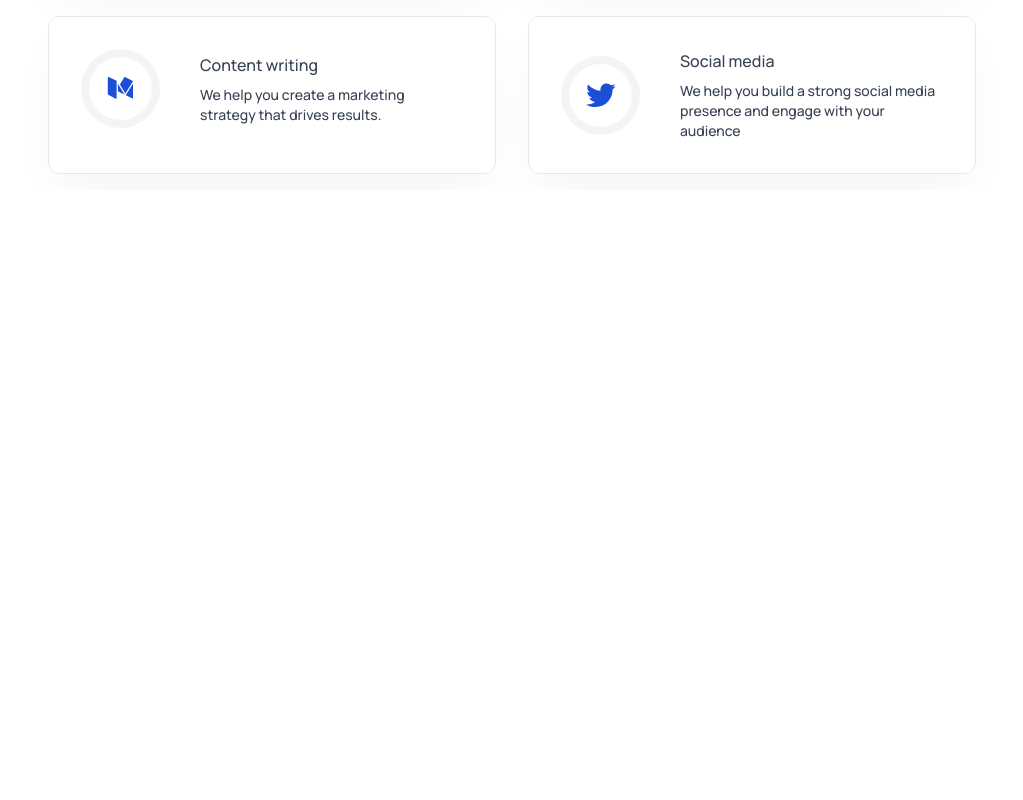
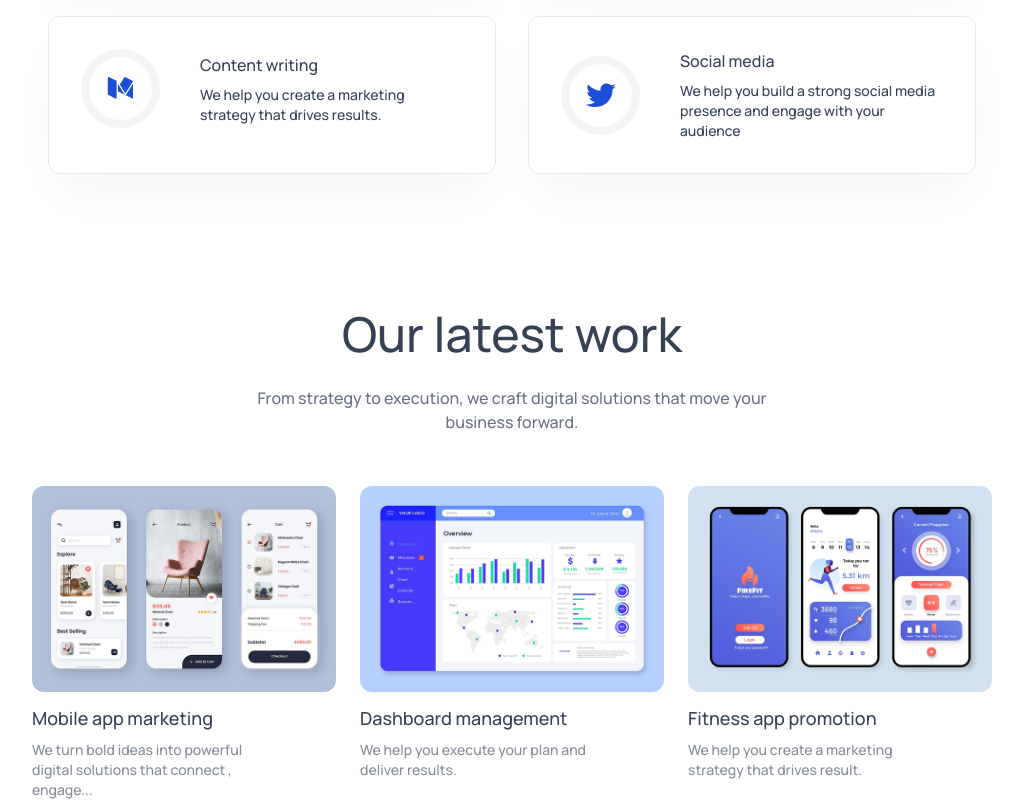
Before and after one commit to shivam347/frontendProject_react, a React (Vite) app: page / in a window 1280 px wide. Shown: the part 1720-2520 px from the top of the page, without its empty margins (128-1151 px from the left). Before the commit the page ends 1910 px from the top, so only its background shows below. Built offline with nearby package versions, Linux system fonts and the light colour scheme.

Commit message:
added our-work component

```diff
--- a/src/App.jsx
+++ b/src/App.jsx
@@ -3,6 +3,7 @@
 import Hero from './components/Hero'
 import TrustedBy from './components/TrustedBy'
 import Services from './components/Services'
+import OurWork from './components/OurWork'
 
 const App = () => {
 
@@ -28,6 +29,7 @@
       <Hero />
       <TrustedBy/>
       <Services/>
+      <OurWork/>
 
 
     </div>
--- a/src/components/OurWork.jsx
+++ b/src/components/OurWork.jsx
@@ -1,8 +1,50 @@
 import React from 'react'
+import Title from './Title'
+import assets from '../assets/assets'
 
 const OurWork = () => {
+
+    const workData = [
+        {
+            title: 'Mobile app marketing',
+            description: 'We turn bold ideas into powerful digital solutions that connect , engage...',
+            image: assets.work_mobile_app
+        },
+
+        {
+            title: 'Dashboard management',
+            description: 'We help you execute your plan and deliver results.',
+            image: assets.work_dashboard_management
+        },
+
+        {
+            title: 'Fitness app promotion',
+            description: 'We help you create a marketing strategy that drives result.',
+            image: assets.work_fitness_app
+        }
+    ]
   return (
-    <div id='our-work' className=''>
+    <div id='our-work' className='flex flex-col items-center gap-7
+    px-4 sm:px-12 lg:px-24 xl:px-40 pt-30 text-gray-700 dark:text-white'>
+
+    <Title title='Our latest work'  desc='From strategy to execution, we craft digital
+    solutions that move your business forward.'/>
+
+    <div className='grid sm:grid-cols-2 lg:grid-cols-3 gap-6 w-full max-w-5xl'>
+
+        {
+            workData.map((work, index) =>(
+                <div key={index} className='hover:scale-102 duration-500 transition-all
+                cursor-pointer'>
+
+                    <img src={work.image} className='w-full rounded-xl' alt=''/>
+                    <h3 className='mt-3 mb-2 text-lg font-semibold'>{work.title}</h3>
+                    <p className='text-sm opacity-60 w-5/6'>{work.description}</p>
+                </div>
+            ))
+
+        }
+    </div>
 
     </div>
   )
```
